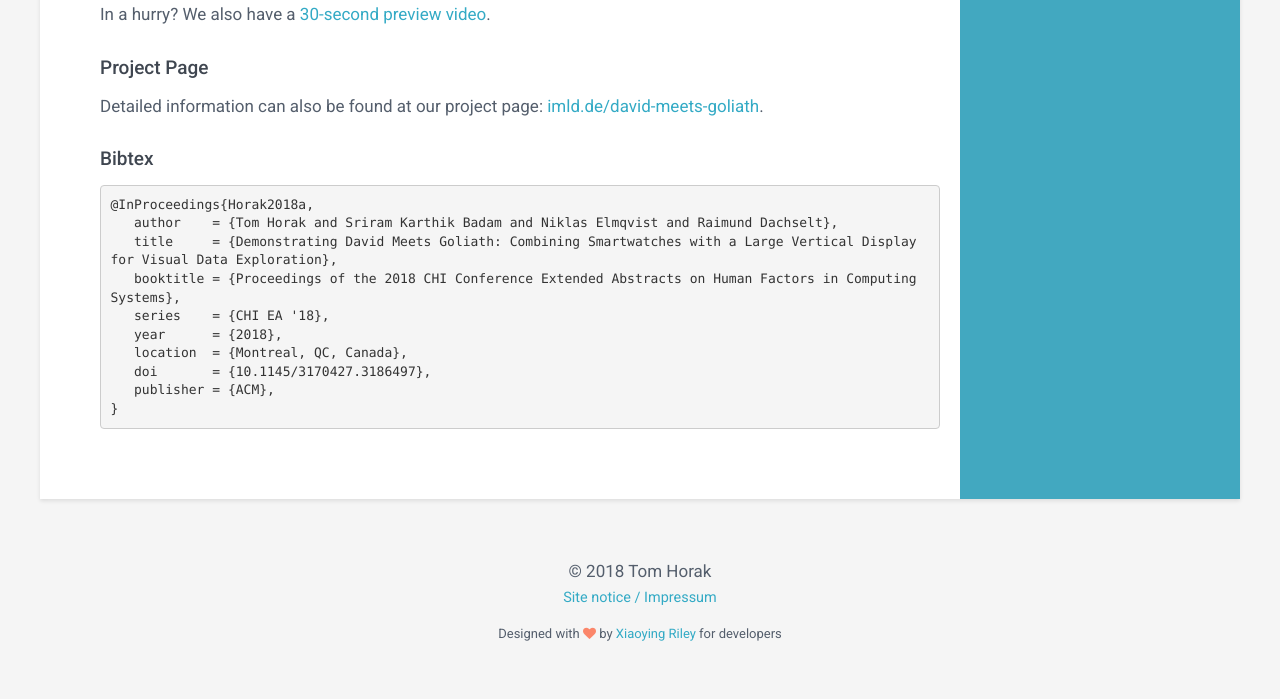
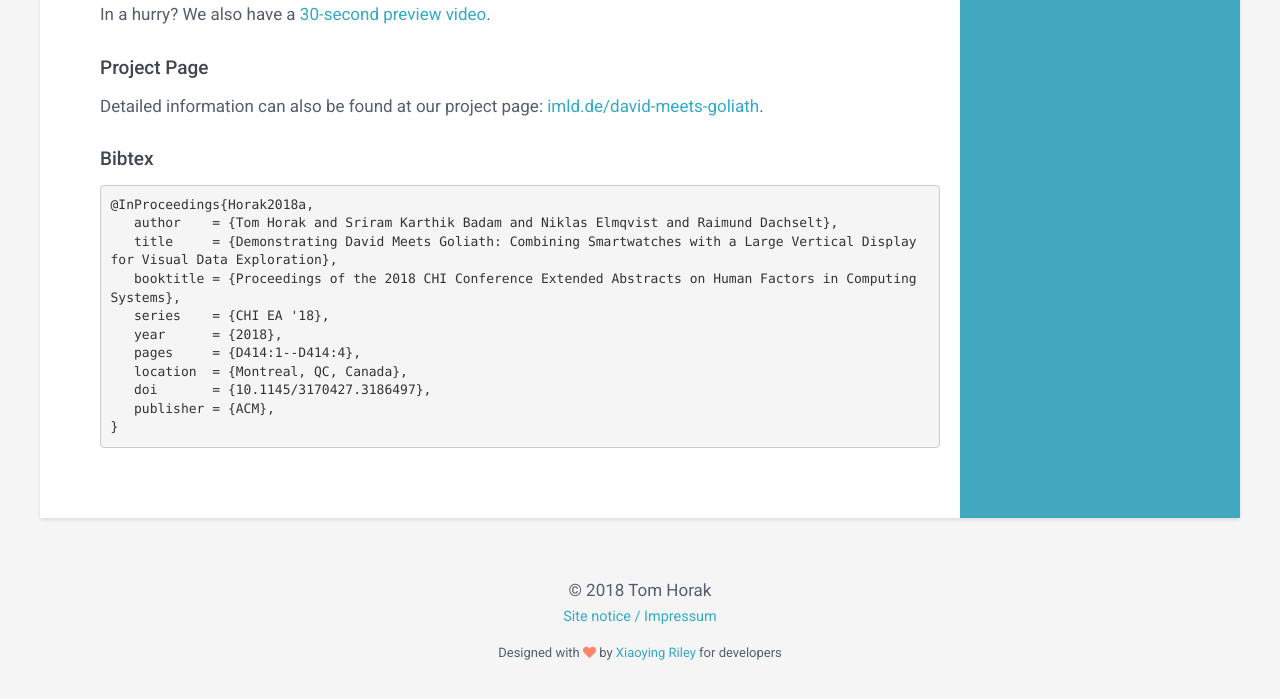
Before and after one commit to tomhorak21/tomhorak21.github.io, a Jekyll site: the page built from _publications/2018/david-meets-goliath-demo.md, in a window 1280 px wide and 900 px high, scrolled down 1066 px, cut to the strip 177-876 px from the top of the window. Built offline with Jekyll 4.4.1, drawn with Linux system fonts in a browser that asks for light colours; some of the changed text lies outside the part shown.

Commit message:
Updated publications.

```diff
--- a/_publications/2018/david-meets-goliath-demo.md
+++ b/_publications/2018/david-meets-goliath-demo.md
@@ -4,7 +4,7 @@ award:
 date: 2018-04-21
 doi: 10.1145/3170427.3186497
 keywords: Cross-device interaction, Visual Analysis, Data Exploration, Multi-Display Environment, Large Display, Smartwatch
-pages:
+pages: D414:1-D414:4
 pdf:
 poster:
 projectpage: https://imld.de/david-meets-goliath
@@ -32,6 +32,7 @@ bibtex: >
        booktitle = {Proceedings of the 2018 CHI Conference Extended Abstracts on Human Factors in Computing Systems},
        series    = {CHI EA '18},
        year      = {2018},
+       pages     = {D414:1--D414:4},
        location  = {Montreal, QC, Canada},
        doi       = {10.1145/3170427.3186497},
        publisher = {ACM},
```
Also changed, not shown: other parts of _publications/2018/david-meets-goliath-demo.md (+1 -1 lines), _publications/2018/david-meets-goliath.md (+3 -2 lines), _publications/2018/hierarchical-graphs.md (+1 -1 lines), _publications/2018/vistiles-demo.md (+1 -1 lines), _publications/2018/vistiles.md (+1 -1 lines).
